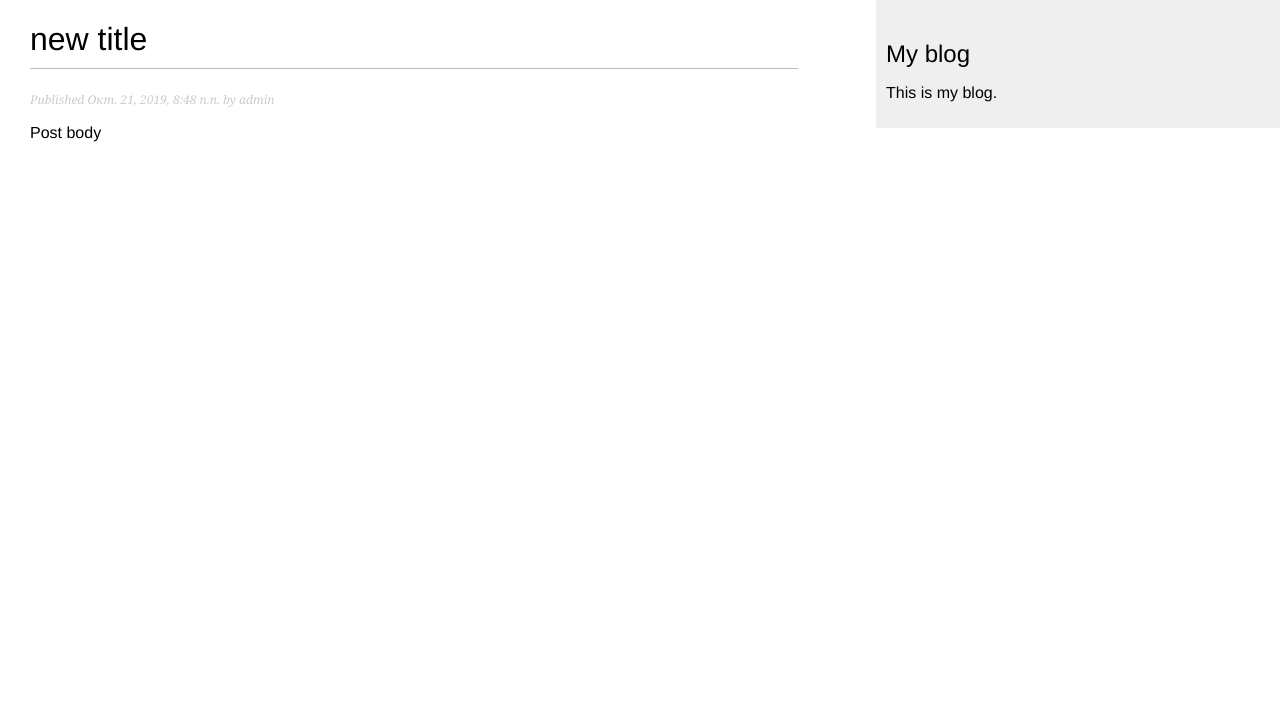
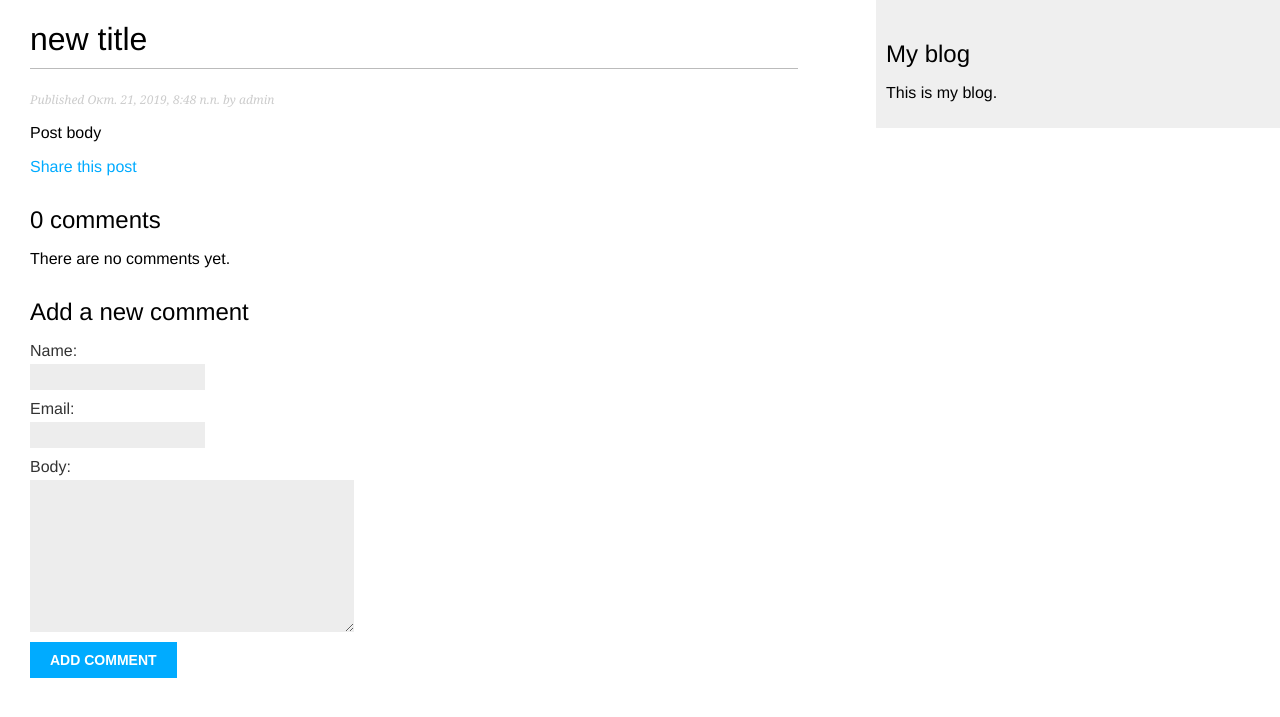
Before and after one commit to e-mois/blog_django, a Django app: a page that uses blog/templates/blog/post/detail.html in a window 1280 px wide. Shown: the top 717 px of the page. Run offline with Django 3.2, Linux system fonts and the light colour scheme; data comes from the database, SQL or seed files in the repository; both versions use the stored data as it was after the commit.

Commit message:
Add email and comments

```diff
--- /dev/null
+++ b/blog/forms.py
@@ -0,0 +1,15 @@
+# -*- coding: utf-8 -*-
+from django import forms
+from .models import Comment
+
+class EmailPostForm(forms.Form):
+    name = forms.CharField(max_length=25)
+    email = forms.EmailField()
+    to = forms.EmailField()
+    comments = forms.CharField(required=False, widget=forms.Textarea)
+
+
+class CommentForm(forms.ModelForm):
+    class Meta:
+        model = Comment
+        fields = ('name', 'email', 'body')
--- a/blog/models.py
+++ b/blog/models.py
@@ -1,3 +1,4 @@
+# -*- coding: utf-8 -*-
 from django.db import models
 from django.utils import timezone
 from django.contrib.auth.models import User
@@ -31,9 +32,9 @@ class Post(models.Model):
     def get_absolute_url(self):
         return reverse('blog:post_detail',
                               args=[self.publish.year,
-                              self.publish.month,
-                              self.publish.day,
-                              self.slug])
+                                    self.publish.month,
+                                    self.publish.day,
+                                    self.slug])
 
     class Meta:
         ordering = ('-publish',)
@@ -41,4 +42,21 @@ class Post(models.Model):
     def __str__(self):
         return self.title
 
+
+class Comment(models.Model):
+    post = models.ForeignKey(Post,
+                             on_delete=models.CASCADE,
+                             related_name='comments')
+    name = models.CharField(max_length=80)
+    email = models.EmailField()
+    body = models.TextField()
+    created = models.DateTimeField(auto_now_add=True)
+    updated = models.DateTimeField(auto_now=True)
+    active = models.BooleanField(default=True)
+
+    class Meta:
+        ordering = ('created',)
+
+    def __str__(self):
+        return 'Comments by {} on {}'.format(self.name, self.post)
 # Create your models here.
--- a/blog/templates/blog/post/detail.html
+++ b/blog/templates/blog/post/detail.html
@@ -8,4 +8,35 @@
     Published {{ post.publish }} by {{ post.author }}
   </p>
   {{ post.body|linebreaks }}
+  <p>
+    <a href='{% url 'blog:post_share' post.id %}'>
+      Share this post
+    </a>
+  </p>
+  {% with comments.count as total_comments %}
+    <h2>
+      {{ total_comments }} comment{{ total_comments|pluralize }}
+    </h2>
+  {% endwith %}
+  {% for comment in comments %}
+    <div class="comment">
+      <p class="info">
+        Comment {{ forloop.counter }} by {{ comment.name }}
+        {{ comment.created }}
+      </p>
+      {{ comment.body|linebreaks }}
+    </div>
+  {% empty %}
+    <p>There are no comments yet.</p>
+  {% endfor %}
+  {% if new_comment %}
+    <h2>Your comment has been added.</h2>
+  {% else %}
+    <h2>Add a new comment</h2>
+    <form action="." method="post">
+      {{ comment_form.as_p }}
+      {% csrf_token %}
+      <p><input type="submit" value="Add comment"></p>
+    </form>
+  {% endif %}
 {% endblock %}
--- a/blog/urls.py
+++ b/blog/urls.py
@@ -1,3 +1,4 @@
+# -*- coding: utf-8 -*-
 from django.urls import path
 from . import views
 
@@ -10,4 +11,5 @@ urlpatterns = [
     path('<int:year>/<int:month>/<int:day>/<slug:post>/',
          views.post_detail,
          name='post_detail'),
+    path('<int:post_id>/share/', views.post_share, name='post_share')
 ]
--- a/blog/views.py
+++ b/blog/views.py
@@ -1,24 +1,12 @@
+# -*- coding: utf-8 -*-
 from django.shortcuts import render, get_object_or_404
-from .models import Post
+from .models import Post, Comment
 from django.core.paginator import Paginator, EmptyPage, PageNotAnInteger
 from django.views.generic import ListView
+from .forms import EmailPostForm, CommentForm
+from django.core.mail import send_mail
 
 # Create your views here.
-'''
-def post_list(request):
-    object_list = Post.published.all()
-    paginator = Paginator(object_list, 3) # 3 posts on 1 page
-    page = request.GET.get('page')
-    try:
-        posts = paginator.page(page)
-    except PageNotAnInteger:
-        posts = paginator.page(1) # first page if number of page is not integer
-    except EmptyPage:
-        posts = paginator.page(paginator.num_pages) # last page if number of    page is not in range
-
-    return render(request, 'blog/post/list.html', {'page': page,
-                                                   'posts': posts})
-'''
 class PostListView(ListView):
     queryset = Post.published.all()
     context_object_name = 'posts'
@@ -33,4 +21,46 @@ def post_detail(request, year, month, day, post):
                              publish__month=month,
                              publish__day=day)
 
-    return render(request, 'blog/post/detail.html', {'post': post})
+    # Список активных комментариев к этой записи
+    comments = post.comments.filter(active=True)
+    new_comment = None
+    if request.method == 'POST':
+        # Комментарий отправлен
+        comment_form = CommentForm(data=request.POST)
+        if comment_form.is_valid():
+            # Создаем объект комментариев, но еще не сохраняем его в базе данных
+            new_comment = comment_form.save(commit=False)
+            # Связать текущий пост с комментарием
+            new_comment.post = post
+            # Сохранить комментарий в базе данных
+            new_comment.save()
+    else:
+        comment_form = CommentForm()
+
+    return render(request,
+                  'blog/post/detail.html',
+                  {'post': post,
+                   'comments': comments,
+                   'new_comment': new_comment,
+                   'comment_form': comment_form})
+
+
+def post_share(request, post_id):
+    post = get_object_or_404(Post, id=post_id, status='published')
+    sent = False
+
+    if request.method == 'POST':
+        form = EmailPostForm(request.POST)
+        if form.is_valid():
+            cd = form.cleaned_data
+            post_url = request.build_absolute_uri(post.get_absolute_url())
+            subject = '{} ({}) recommends you reading "{}"'.format(cd['name'], cd['email'], post.title)
+            message = 'Read "{}" at {}\n\n{}\'s comments: {}'.format(post.title, "post_url", cd['name'], cd['comments'])
+            send_mail(subject, message, 'admin@myblog.com', [cd['to']])
+
+            sent = True
+
+
+    else:
+        form = EmailPostForm()
+    return render(request, 'blog/post/share.html', {'post': post, 'form': form, 'sent': sent})
--- a/mysite/settings.py
+++ b/mysite/settings.py
@@ -119,3 +119,9 @@ USE_TZ = True
 # https://docs.djangoproject.com/en/2.2/howto/static-files/
 
 STATIC_URL = '/static/'
+
+EMAIL_HOST = 'smtp.gmail.com'
+EMAIL_HOST_USER = 'eugen.moiseev@gmail.com'
+EMAIL_HOST_PASSWORD = 'chelseachampion2012'
+EMAIL_PORT = 587
+EMAIL_USE_TLS = True
```
Also changed, not shown: blog/admin.py (+8 -1 lines), blog/templates/blog/post/share.html (added, +19 -0 lines), blog/migrations/0002_comment.py (added), db.sqlite3.
